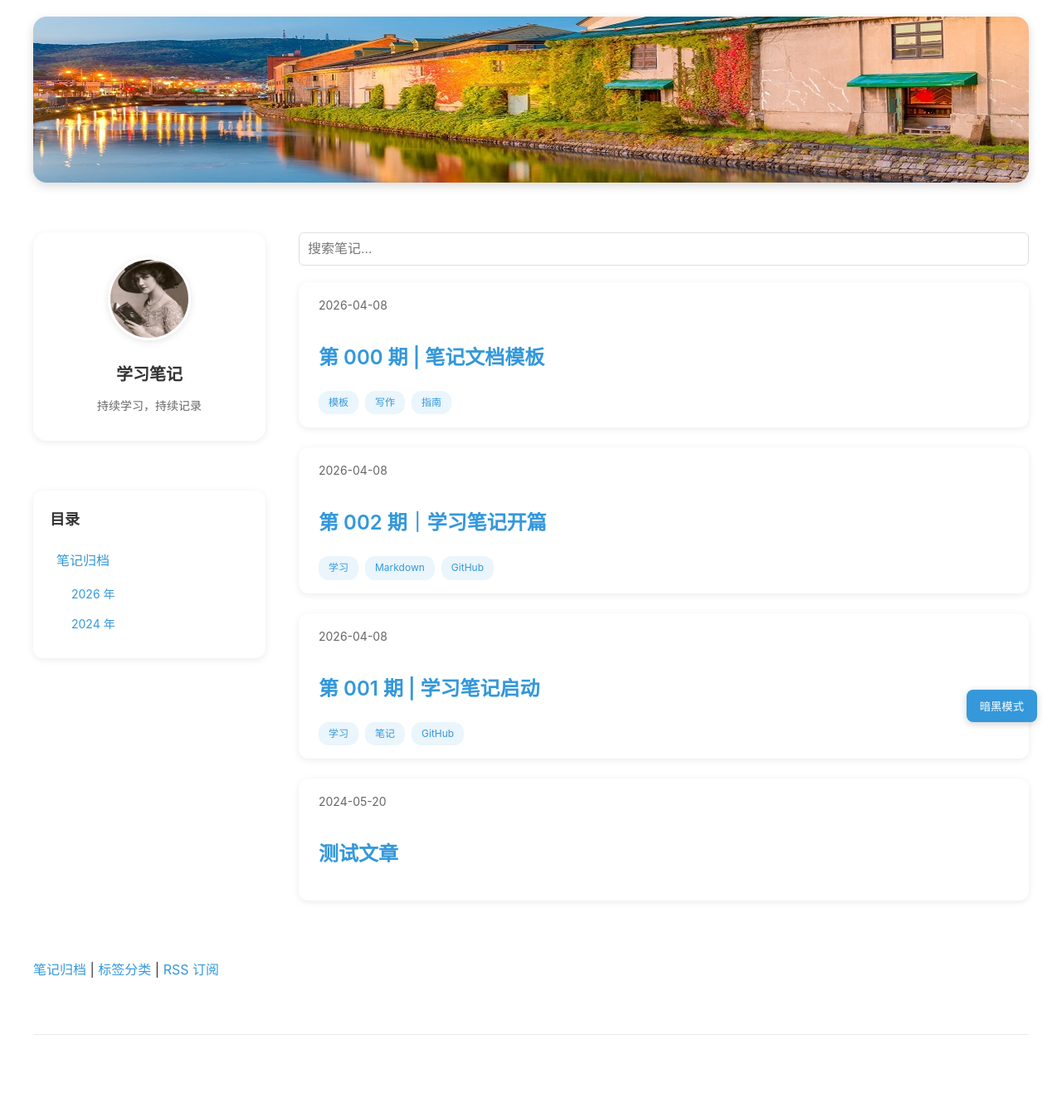
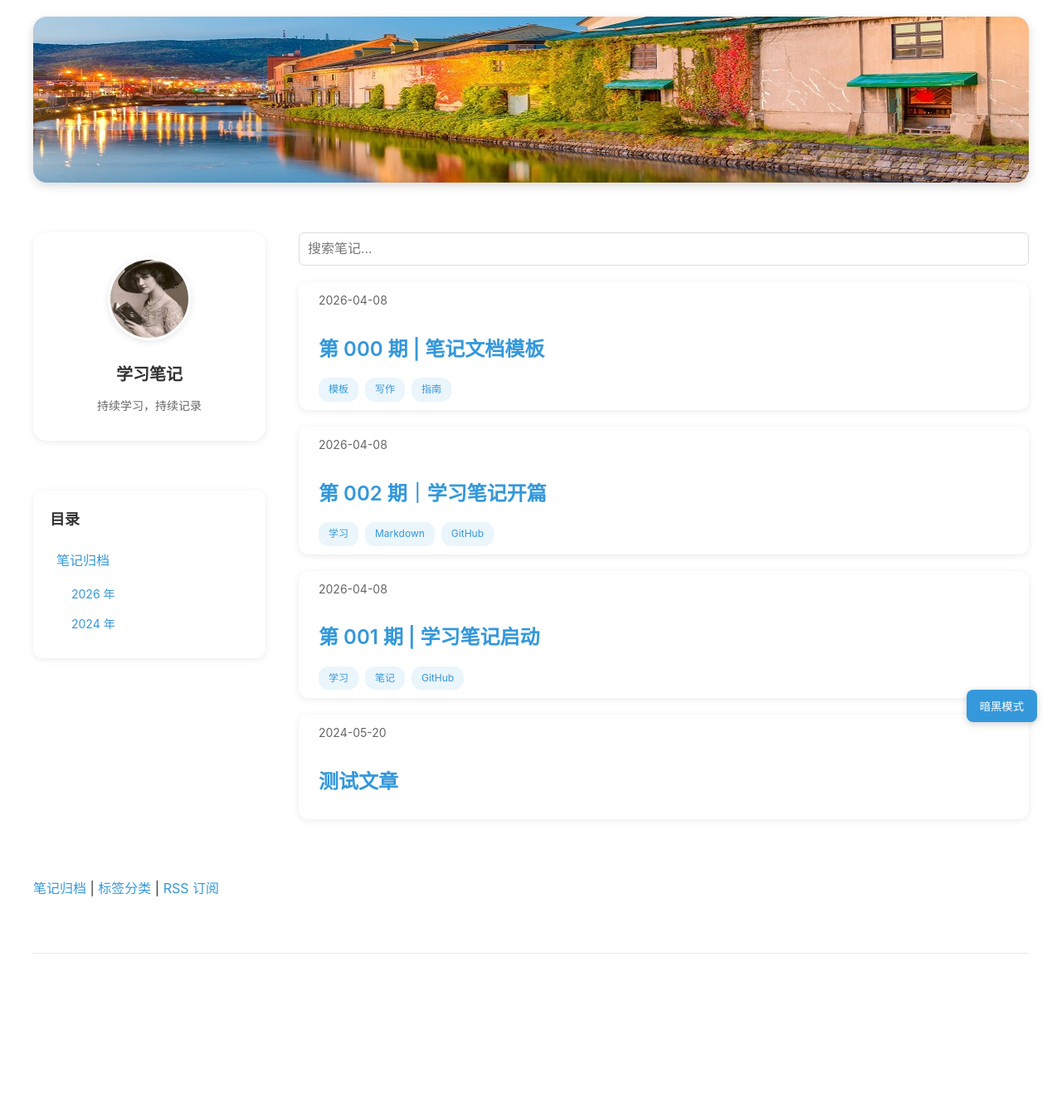
Before and after one commit to yihufree/yihufree.github.io, a Jekyll site: the page built from index.md, in a window 1280 px wide. Shown: the whole page at 83% size. Built offline with Jekyll 4.4.1, drawn with Linux system fonts in a browser that asks for light colours; comment, search, counter and statistics services are not loaded; after the commit the page ends 1249 px from its top, so only the background shows below that.

Commit message:
调整文章卡片的布局减小高度

```diff
--- a/assets/css/style.css
+++ b/assets/css/style.css
@@ -299,8 +299,8 @@ body {
   min-width: 0;
 }
 .post-item {
-  margin-bottom: 24px;
-  padding: 16px 24px;
+  margin-bottom: 20px;
+  padding: 10px 24px;
   background: var(--card-bg);
   border-radius: 12px;
   box-shadow: var(--card-shadow);
@@ -314,11 +314,11 @@ body {
   color: var(--muted);
   font-size: 14px;
   display: block;
-  margin: 0 0 4px 0;
 }
 .post-title {
-  font-size: 22px;
-  margin: 4px 0 12px 0;
+  font-size: 18px;
+  margin: 2px 0 8px 0;
+  line-height: 1.3;
 }
 .post-title a {
   color: var(--text);
```
